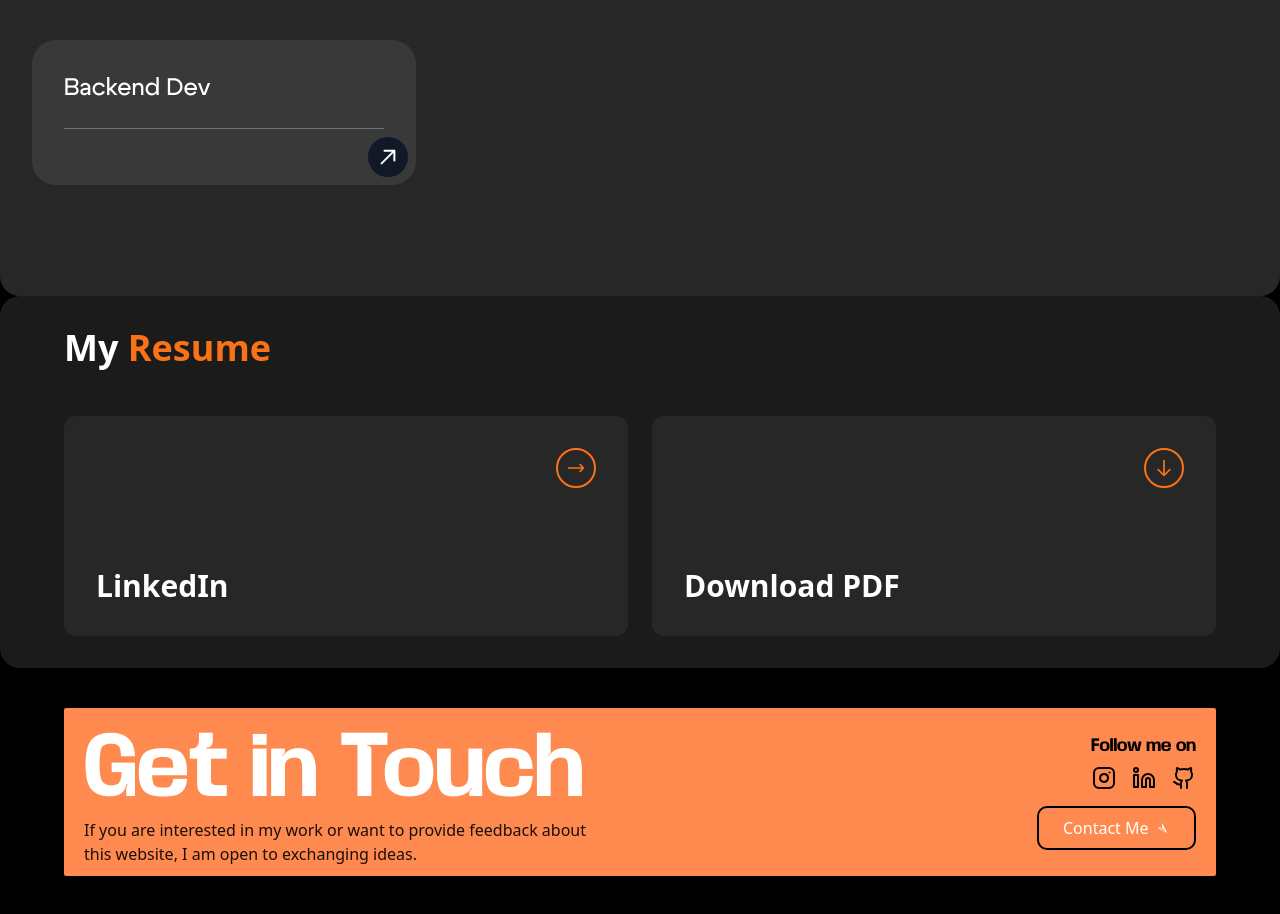
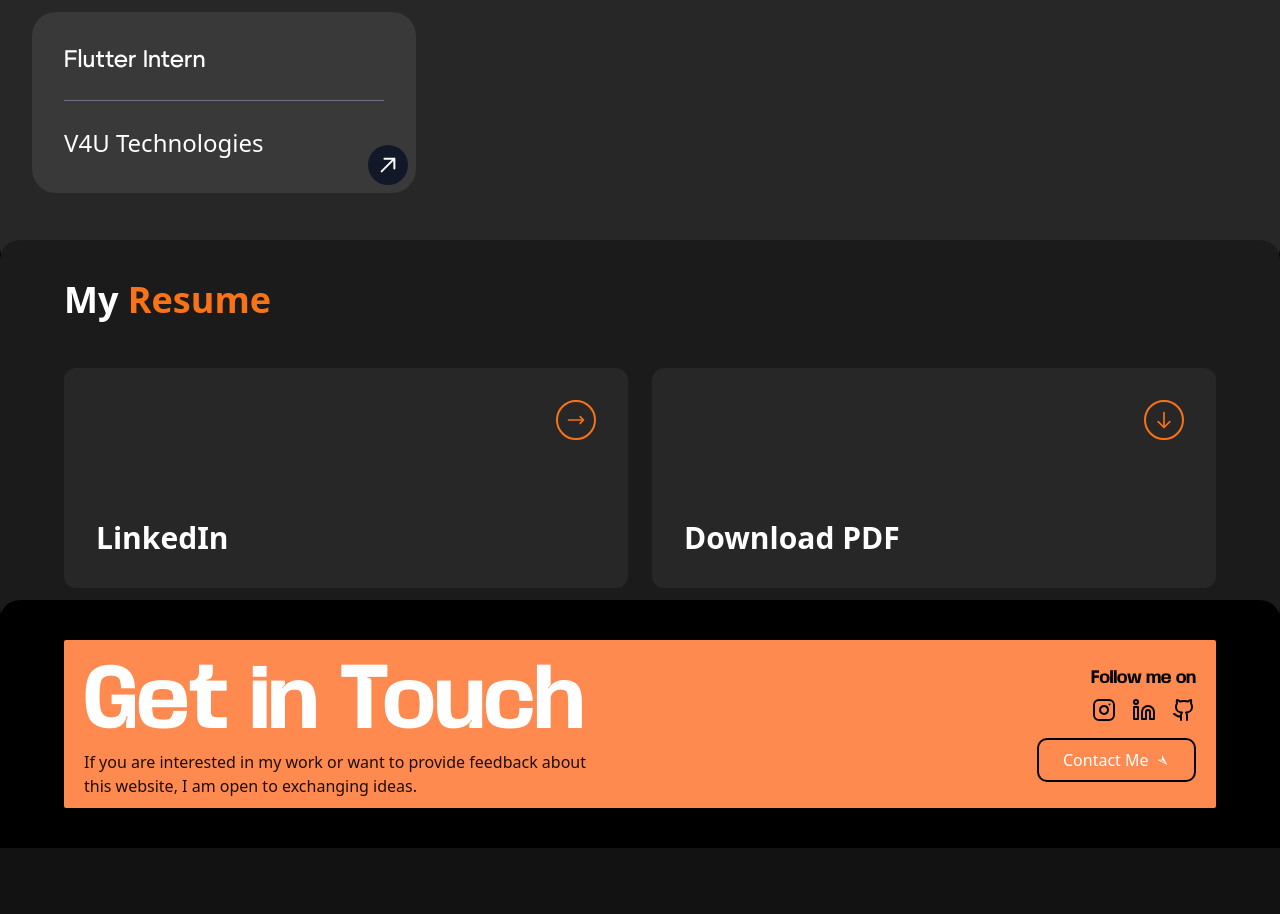
Before and after one commit to krish-1604/Portfolio, a React (Create React App) app: page / in a window 1280 px wide. Shown: the part 1700-2614 px from the top of the page. After the commit the page ends 2548 px from the top, so only its background shows below. Built offline with nearby package versions, Linux system fonts and the light colour scheme; a web font is replaced by a local one.

Commit message:
hover and all working

```diff
--- a/src/App.js
+++ b/src/App.js
@@ -41,16 +41,16 @@ const ScrollToSection = () => {
       <div ref={aboutRef} id="about">
         <About />
       </div>
-      <div ref={skillsRef} id="skills">
+      <div ref={skillsRef} id="skills" className='relative z-0'>
         <Skills />
       </div>
-      <div ref={experienceRef} id="skills">
+      <div ref={experienceRef} id="exp" className="relative z-10 -mt-7">
         <Experience />
       </div>
-      <div ref={resumeRef} id="resume">
+      <div ref={resumeRef} id="resume" className="relative z-10 -mt-7">
       <Resume/>
       </div>
-      <div ref={getintouchRef} id="contact">
+      <div ref={getintouchRef} id="contact" className="relative z-10 -mt-7">
         <GetInTouch />
       </div>
     </div>
--- a/src/components/experience.jsx
+++ b/src/components/experience.jsx
@@ -1,8 +1,10 @@
 import React from 'react';
 
 const Experience = () => {
+  const driveLink = "https://drive.google.com/file/d/1FFe2COLnCVNIWr9xa13g7pPZp1PUrfxT/view";
+
   return (
-    <div id='exp' className="min-h-[60vh] md:min-h-[50vh] bg-[#272727] p-8 rounded-[20px]">
+    <div id="exp" className="min-h-[60vh] md:min-h-[50vh] bg-[#272727] p-8 rounded-[20px]">
       {/* Header Section */}
       <div className="max-w-7xl mx-auto mb-16">
         <div className="flex flex-col md:flex-row justify-between items-start md:items-center">
@@ -12,25 +14,42 @@ const Experience = () => {
         </div>
       </div>
       <div className="max-w-7xl mx-auto grid grid-cols-1 md:grid-cols-2 lg:grid-cols-3 gap-8">
-        <div className="relative">
-          <div className="bg-[#393939] rounded-3xl p-8 relative group" style={{
-            clipPath: 'path("M 0 0 L 100% 0 L 100% calc(100% - 80px) Q calc(100% - 20px) calc(100% - 40px), calc(100% - 80px) 100% L 0 100% Z")'
-          }}>
-            <h2 className="text-2xl font-cygre text-white mb-6">Backend Dev</h2>
+        <a
+          href={driveLink}
+          target="_blank"
+          rel="noopener noreferrer"
+          className="relative group block"
+        >
+          <div
+            className="bg-[#393939] rounded-3xl p-8 relative transition-transform hover:scale-105 hover:bg-[#505050] duration-300"
+          >
+            <h2 className="text-2xl font-cygre text-white mb-6">Flutter Intern</h2>
             <hr className="mb-6 border-gray-500" />
+            <div>
+              <p className="text-white text-[24px]">V4U Technologies</p>
+            </div>
           </div>
-
           {/* Arrow Icon positioned in curved area */}
-          <div className="absolute bottom-3 right-3" style={{
-            transform: 'translate(10%, 10%) rotate(-45deg)'
-          }}>
+          <div
+            className="absolute bottom-3 right-3 transform translate-x-[10%] translate-y-[10%] rotate-[-45deg] group-hover:scale-125 transition-transform duration-300"
+          >
             <div className="bg-gray-900 rounded-full p-2">
-              <svg className="w-6 h-6 text-white" fill="none" stroke="currentColor" viewBox="0 0 24 24">
-                <path strokeLinecap="round" strokeLinejoin="round" strokeWidth={2} d="M14 5l7 7m0 0l-7 7m7-7H3" />
+              <svg
+                className="w-6 h-6 text-white"
+                fill="none"
+                stroke="currentColor"
+                viewBox="0 0 24 24"
+              >
+                <path
+                  strokeLinecap="round"
+                  strokeLinejoin="round"
+                  strokeWidth={2}
+                  d="M14 5l7 7m0 0l-7 7m7-7H3"
+                />
               </svg>
             </div>
           </div>
-        </div>
+        </a>
       </div>
     </div>
   );
--- a/src/components/resume.jsx
+++ b/src/components/resume.jsx
@@ -12,7 +12,7 @@ const Resume = () => {
   };
 
   return (
-    <div id='resume' className="bg-[#1B1B1B] p-8 rounded-[20px]">
+    <div id='resume' className="bg-[#1B1B1B] p-10 rounded-[20px]">
       {/* Header Section */}
       <div className="max-w-6xl mx-auto mb-12">
         <div className="flex justify-between items-start">
```
